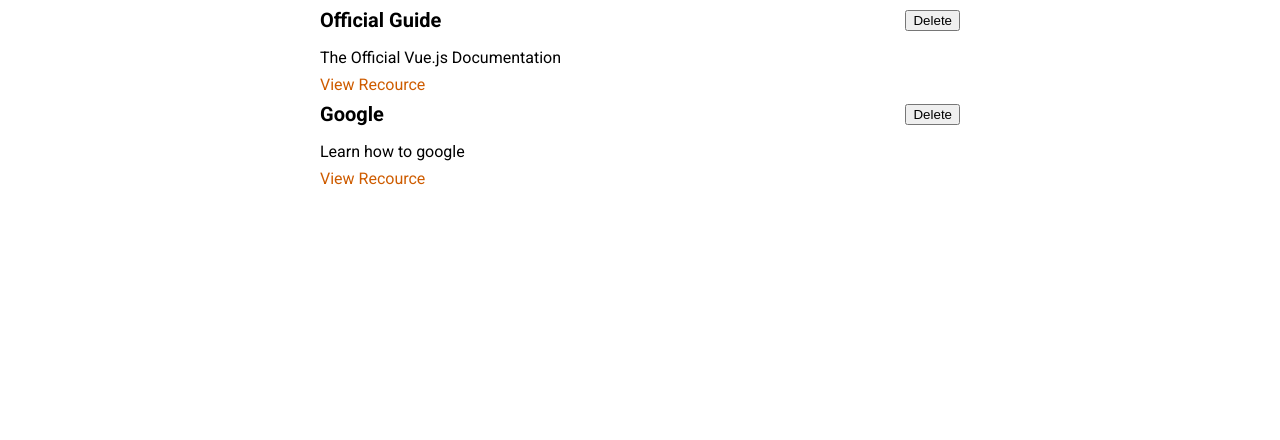
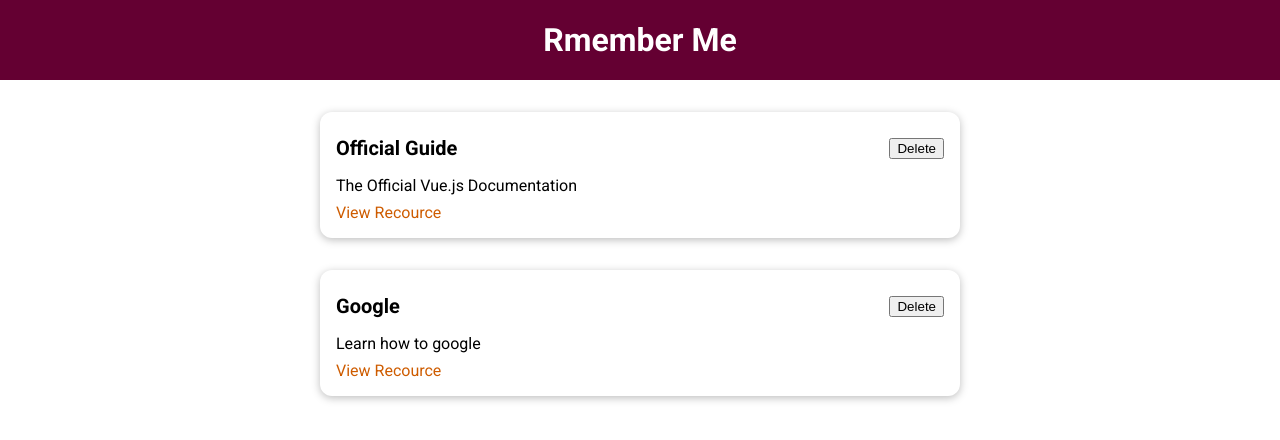
Before and after one commit to SlavenSaric/LearningRecources, a Vue app: page / in a window 1280 px wide. Shown: the top 440 px of the page. Built offline with nearby package versions, Linux system fonts and the light colour scheme.

Commit message:
header and baseCard

```diff
--- a/src/App.vue
+++ b/src/App.vue
@@ -1,12 +1,15 @@
 <template>
+    <the-header title="Rmember Me"></the-header>
     <stored-recources :recources="storedRecources"></stored-recources>
 </template>
 
 <script>
 import StoredRecources from './components/learning-recources/StoredRecources.vue';
+import TheHeader from './components/leyouts/TheHeader.vue';
 export default {
     components:{
-        StoredRecources
+        StoredRecources,
+        TheHeader
     } ,
   data() {
     return {
--- /dev/null
+++ b/src/components/UI/BaseCard.vue
@@ -0,0 +1,15 @@
+<template>
+  <div>
+    <slot></slot>
+  </div>
+</template>
+
+<style scoped>
+    div {
+  border-radius: 12px;
+  box-shadow: 0 2px 8px rgba(0, 0, 0, 0.26);
+  padding: 1rem;
+  margin: 2rem auto;
+  max-width: 40rem;
+}
+</style>
--- a/src/components/learning-recources/LearningRecource.vue
+++ b/src/components/learning-recources/LearningRecource.vue
@@ -1,15 +1,15 @@
 <template>
     <li>
-        <div>
+        <base-card>
             <header>
                 <h3>{{ title }}</h3>
                 <button>Delete</button>
             </header>
-        </div>
-        <p>{{ description }}</p>
-        <nav>
-            <a :href="link">View Recource</a>
-        </nav>
+            <p>{{ description }}</p>
+            <nav>
+                <a :href="link">View Recource</a>
+            </nav>
+        </base-card>
     </li>
 </template>
 
--- /dev/null
+++ b/src/components/leyouts/TheHeader.vue
@@ -0,0 +1,27 @@
+<template>
+    <header>
+        <h1>{{ title }}</h1>
+    </header>
+</template>
+
+<script>
+    export default {
+        props: ['title']
+    }
+</script>
+
+<style scoped>
+    header {
+  width: 100%;
+  height: 5rem;
+  background-color: #640032;
+  display: flex;
+  justify-content: center;
+  align-items: center;
+}
+
+header h1 {
+  color: white;
+  margin: 0;
+}
+</style>
```
Also changed, not shown: src/main.js (+6 -1 lines).
